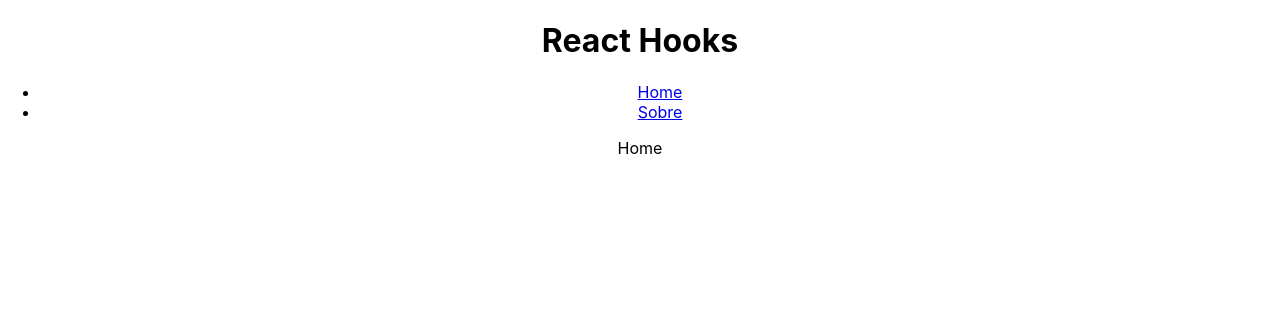
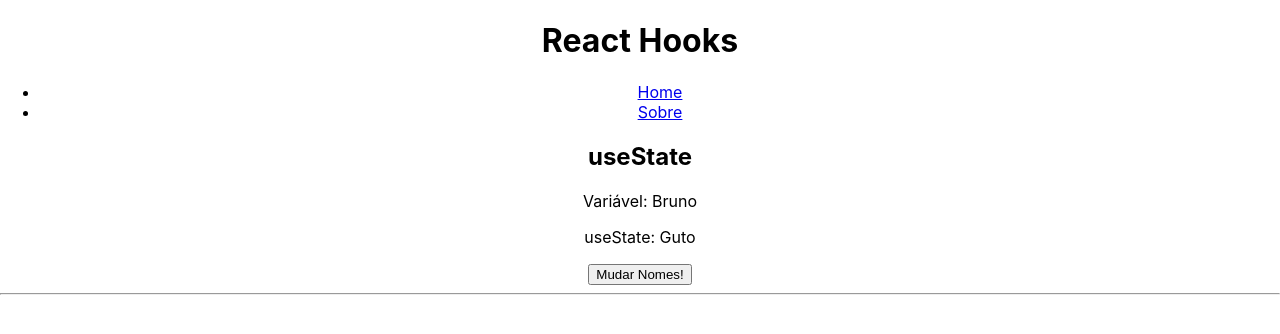
Before and after one commit to GutoCitton/react_hooks, a React (Create React App) app: page / in a window 1280 px wide. Shown: the top 334 px of the page. Built offline with nearby package versions, Linux system fonts and the light colour scheme.

Commit message:
aula_157

```diff
--- /dev/null
+++ b/src/components/HookUseState.js
@@ -0,0 +1,34 @@
+import { useState } from "react";
+
+const HookUseState = () => {
+  // 1 - useState
+  let userName = 'Bruno';
+
+  const [name, setName] = useState('Guto');
+
+  const changeName = () => {
+
+    userName = 'Bruno Artêmio'
+
+    setName('Augusto Citton')
+
+    console.log('userName:', userName, 'Nome:', name)
+
+  }
+
+
+  return (
+    <div>
+      {/* 1 - useState */}
+     <h2>useState</h2>
+     <p>Variável: {userName}</p>
+     <p>useState: {name}</p>
+     <button onClick={changeName}>Mudar Nomes!</button>
+     <hr />
+
+
+    </div>
+  );
+}
+
+export default HookUseState;
--- a/src/pages/Homes.js
+++ b/src/pages/Homes.js
@@ -1,3 +1,4 @@
+import HookUseState from "../components/HookUseState";
 
 
 
@@ -5,7 +6,7 @@
 const Home = () => {
   return (
     <div>
-     Home
+     <HookUseState />
     </div>
   );
 }
```
